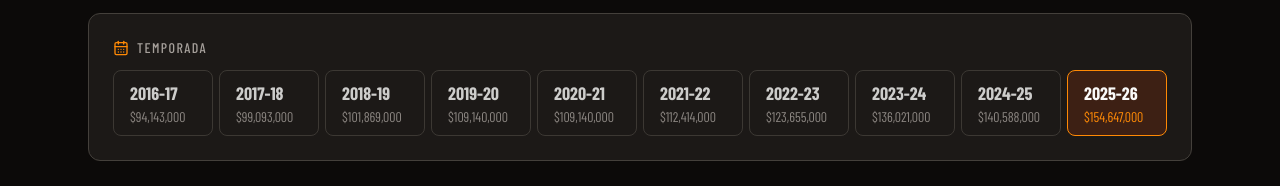
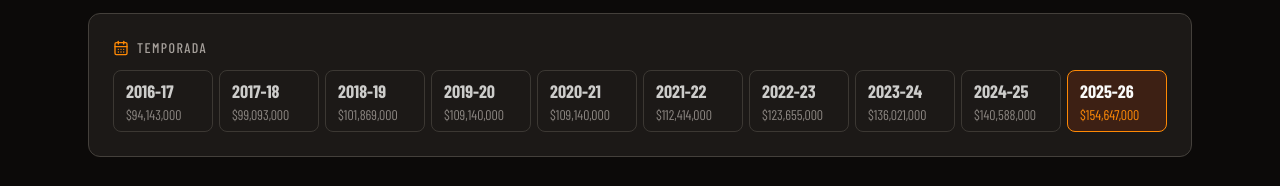
Before and after one commit to sergiodantasz/nba-salary-predictor, a Next.js app in the folder web/: page / in a window 1280 px wide. Shown: the part 151-337 px from the top of the page. Built offline with nearby package versions, Linux system fonts and the light colour scheme.

Commit message:
style(web): reduce season picker button padding

```diff
--- a/web/src/components/season-picker.tsx
+++ b/web/src/components/season-picker.tsx
@@ -16,7 +16,7 @@ export function SeasonPicker({ value, onChange }: Props) {
             type='button'
             onClick={() => onChange(s.season)}
             className={clsx(
-              'flex flex-1 flex-col rounded-lg border px-4 py-2',
+              'flex flex-1 flex-col rounded-lg border px-3 py-1.5',
               isActive
                 ? 'border-orange-400 bg-orange-600/15'
                 : 'border-stone-700 opacity-80'
```
